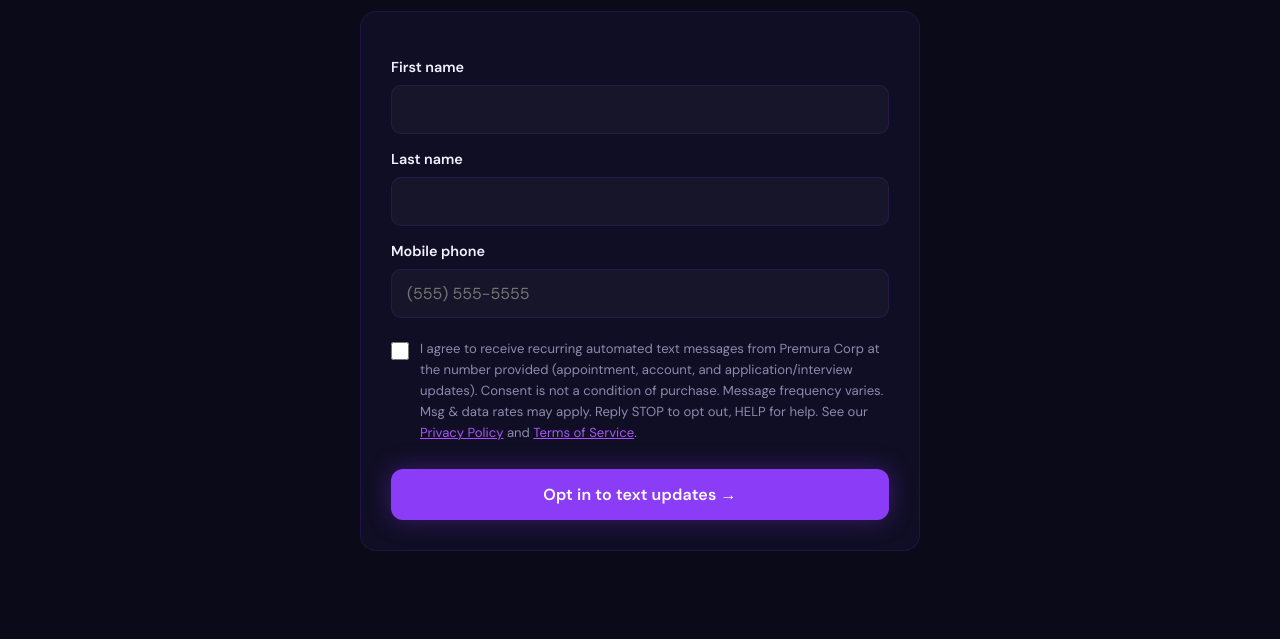
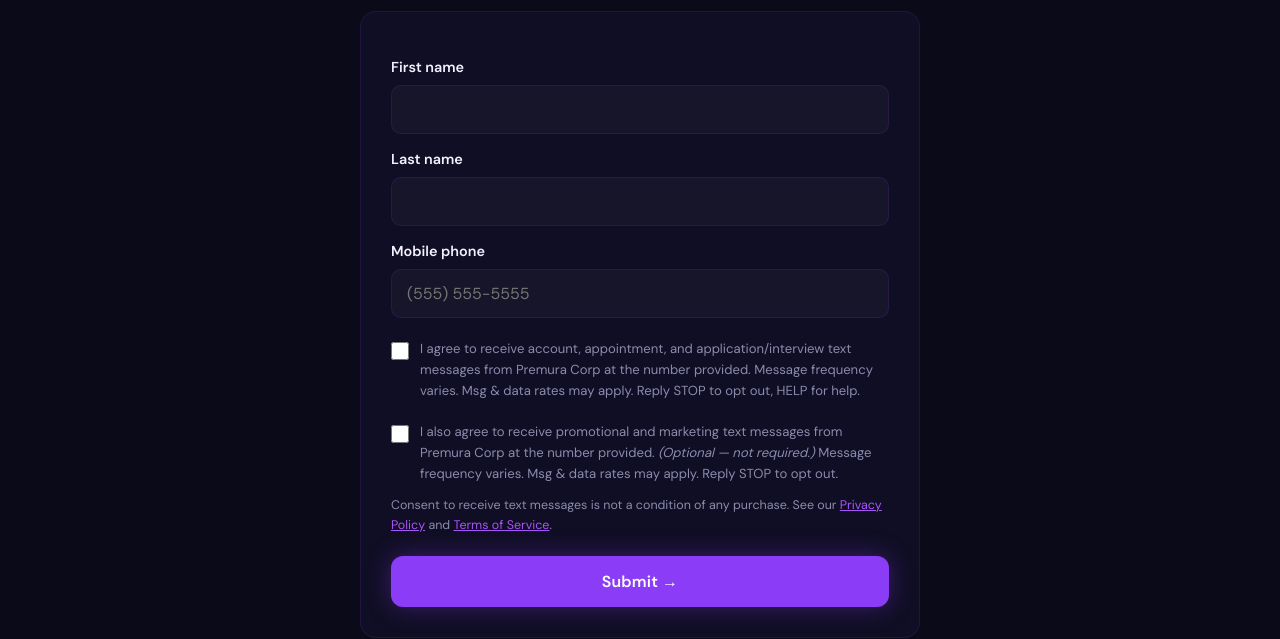
Before and after one commit to airealbro-prog/premura-website, a plain HTML site: page project/sms-opt-in.html in a window 1280 px wide. Shown: the part 321-960 px from the top of the page. Drawn offline with Linux system fonts and the light colour scheme.

Commit message:
SMS opt-in: split into optional transactional + marketing consent (A2P best practice; consent not required to submit)
Co-Authored-By: Claude Opus 4.8 <noreply@anthropic.com>

```diff
--- a/project/sms-opt-in.html
+++ b/project/sms-opt-in.html
@@ -81,10 +81,15 @@
       <label for="ph">Mobile phone</label>
       <input type="tel" id="ph" name="phone" placeholder="(555) 555-5555" required>
       <div class="optin-consent">
-        <input type="checkbox" id="consent" name="consent" required>
-        <span>I agree to receive recurring automated text messages from Premura Corp at the number provided (appointment, account, and application/interview updates). Consent is not a condition of purchase. Message frequency varies. Msg &amp; data rates may apply. Reply STOP to opt out, HELP for help. See our <a href="/privacy-policy">Privacy Policy</a> and <a href="/terms-of-service">Terms of Service</a>.</span>
+        <input type="checkbox" id="consent" name="consent_transactional">
+        <span>I agree to receive account, appointment, and application/interview text messages from Premura Corp at the number provided. Message frequency varies. Msg &amp; data rates may apply. Reply STOP to opt out, HELP for help.</span>
       </div>
-      <button type="submit" class="btn-primary">Opt in to text updates &rarr;</button>
+      <div class="optin-consent">
+        <input type="checkbox" id="consentMkt" name="consent_marketing">
+        <span>I also agree to receive promotional and marketing text messages from Premura Corp at the number provided. <em>(Optional &mdash; not required.)</em> Message frequency varies. Msg &amp; data rates may apply. Reply STOP to opt out.</span>
+      </div>
+      <p style="font-size:.78rem;color:var(--text-secondary);margin:12px 0 0;line-height:1.6;">Consent to receive text messages is not a condition of any purchase. See our <a href="/privacy-policy" style="color:var(--accent-light);text-decoration:underline;">Privacy Policy</a> and <a href="/terms-of-service" style="color:var(--accent-light);text-decoration:underline;">Terms of Service</a>.</p>
+      <button type="submit" class="btn-primary">Submit &rarr;</button>
     </form>
     <div class="optin-ok" id="optinOk">
       <h3>You're opted in &#10003;</h3>
@@ -98,7 +103,6 @@
   if(!f) return;
   f.addEventListener('submit',function(e){
     e.preventDefault();
-    if(!document.getElementById('consent').checked) return;
     document.getElementById('optinForm').style.display='none';
     document.getElementById('optinOk').style.display='block';
   });
```
